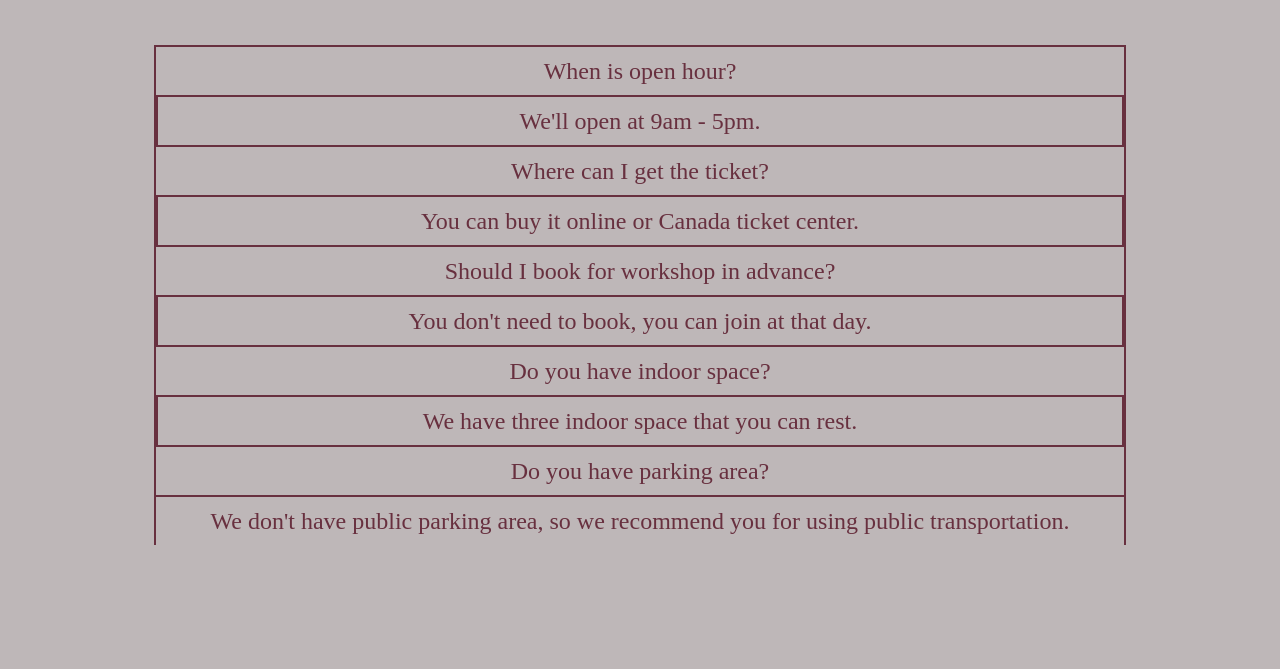
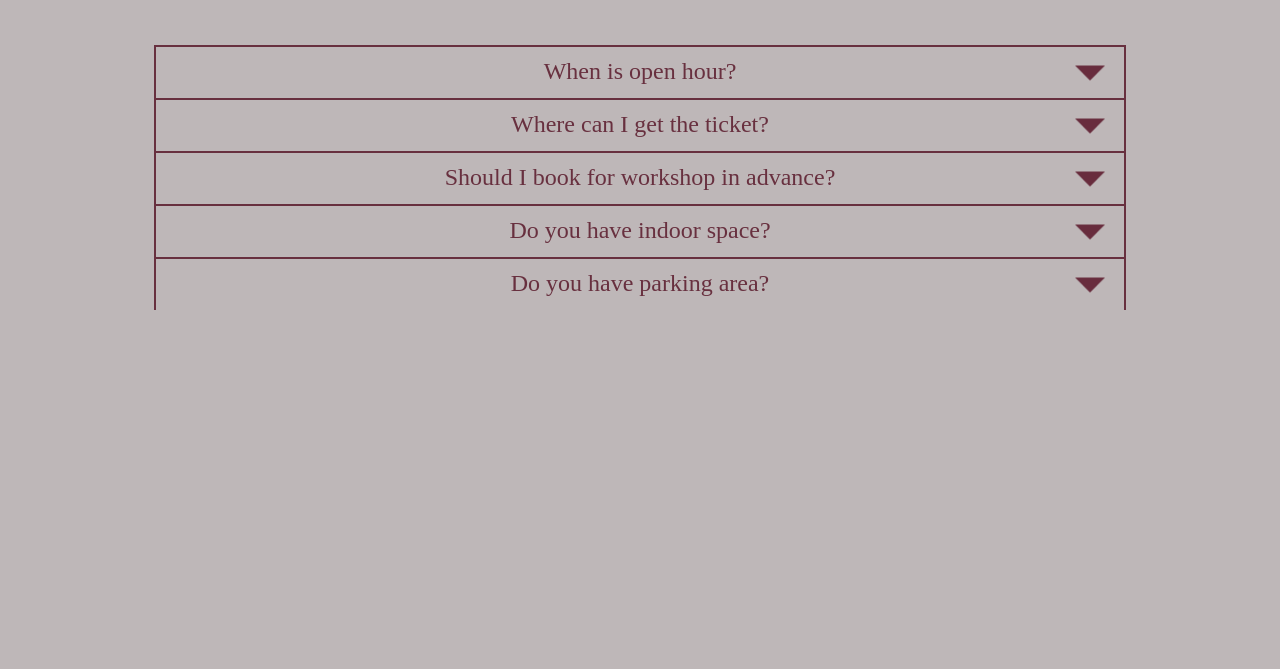
Before and after one commit to suusan11/website-exercise-3, a website: page qa.html in a window 1280 px wide. Shown: the part 80-749 px from the top of the page. Drawn offline with nearby package versions, Linux system fonts and the light colour scheme; a web font is replaced by a local one.

Commit message:
modified question lists

```diff
--- a/qa.html
+++ b/qa.html
@@ -44,31 +44,46 @@
         <section class="qa">
             <ul class="parent">
                 <li>
-                    <p>When is open hour?</p>
+                    <div class="parent__contents">
+                        <p>When is open hour?</p>
+                        <img src="images/down-arrow.png" alt="arrow">
+                    </div>
                     <ul class="child">
                         <li><p>We'll open at 9am - 5pm.</p></li>
                     </ul>
                 </li>
                 <li>
-                    <p>Where can I get the ticket?</p>
+                    <div class="parent__contents">
+                        <p>Where can I get the ticket?</p>
+                        <img src="images/down-arrow.png" alt="arrow">
+                    </div>
                     <ul class="child">
                         <li><p>You can buy it online or Canada ticket center.</p></li>
                     </ul>
                 </li>
                 <li>
-                    <p>Should I book for workshop in advance?</p>
+                    <div class="parent__contents">
+                        <p>Should I book for workshop in advance?</p>
+                        <img src="images/down-arrow.png" alt="arrow">
+                    </div>
                     <ul class="child">
                         <li><p>You don't need to book, you can join at that day.</p></li>
                     </ul>
                 </li>
                 <li>
-                    <p>Do you have indoor space?</p>
+                    <div class="parent__contents">
+                        <p>Do you have indoor space?</p>
+                        <img src="images/down-arrow.png" alt="arrow">
+                    </div>
                     <ul class="child">
                         <li><p>We have three indoor space that you can rest.</p></li>
                     </ul>
                 </li>
                 <li>
-                    <p>Do you have parking area?</p>
+                    <div class="parent__contents">
+                        <p>Do you have parking area?</p>
+                        <img src="images/down-arrow.png" alt="arrow">
+                    </div>
                 </li>
                 <ul class="child">
                     <li><p>We don't have public parking area, so we recommend you for using public transportation.</p></li>
--- a/scss/_qa.scss
+++ b/scss/_qa.scss
@@ -2,7 +2,9 @@
   padding-top: $padding-top-section;
 }
 
-.parent li {
+.parent {
+
+  li {
     width: 100%;
     line-height: 300%;
     position: relative;
@@ -13,12 +15,34 @@
     &:last-child li {
       border-bottom: 2px solid $font-color;
     }
+  }
 
-  & > p {
+  &__contents {
+    display: inline-block;
+
+    p {
       font-size: $font-size-p;
+      display: inline-block;
+    }
+
+    img {
+      width: 30px;
+      position: absolute;
+      top: 20%;
+      right: 2%;
+
     }
   }
 
-//.child {
-//  display: none;
-//}
+}
+
+.child {
+  display: none;
+  position: absolute;
+
+  li {
+    width: 100%;
+    border-bottom: 2px solid $font-color;
+
+  }
+}
```
Also changed, not shown: css/style.css. Lines whose indentation alone changed are shown as unchanged.
